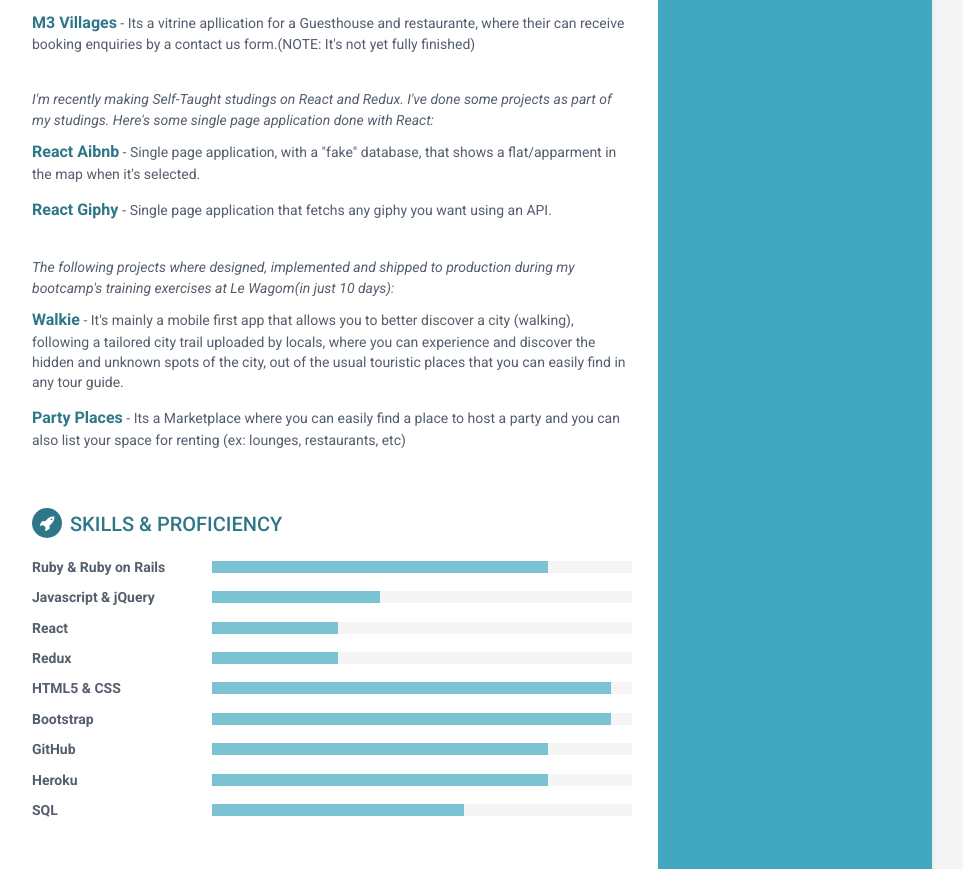
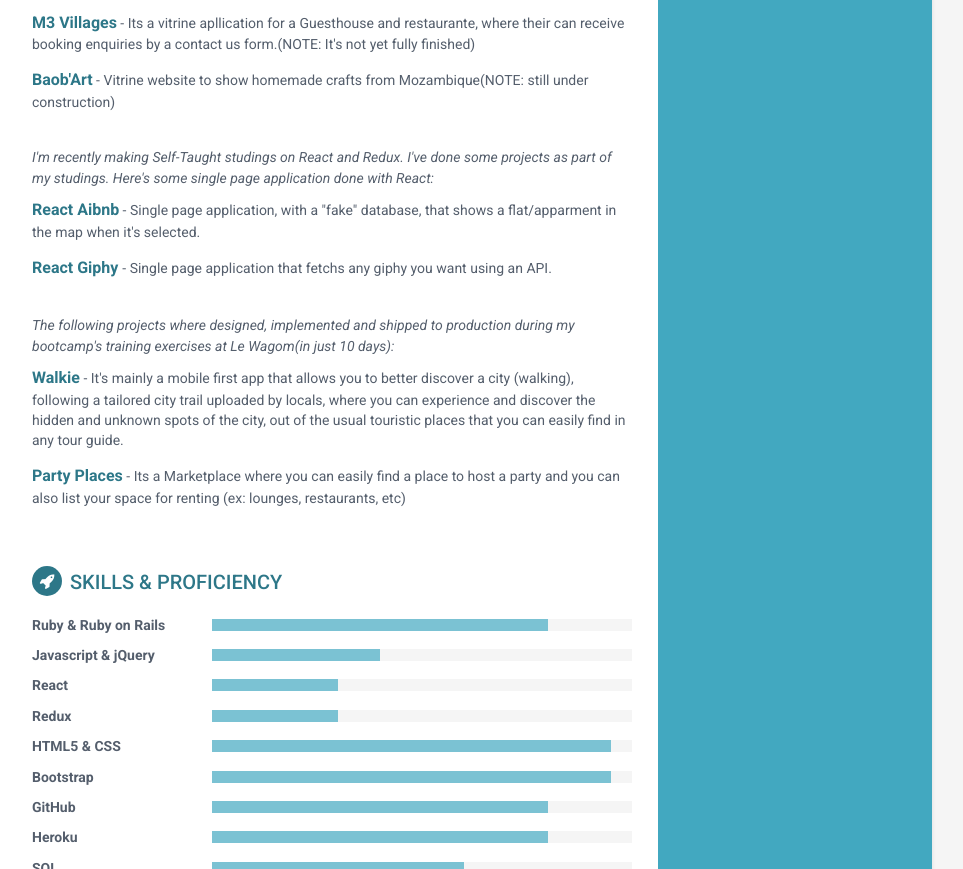
Before and after one commit to maura-baptista/cv-maura-baptista, a plain HTML site: page index.html in a window 1280 px wide. Shown: the part 1044-1913 px from the top of the page, without its empty margins (188-1151 px from the left). Drawn offline with Linux system fonts and the light colour scheme.

Commit message:
addin baonbart app to cv

```diff
--- a/index.html
+++ b/index.html
@@ -163,6 +163,10 @@
                  <div class="item">
                     <span class="project-title"><a href="http://www.m3villages.com/" target="_blank">M3 Villages</a></span> -
                     <span class="project-tagline">Its a vitrine apllication for a Guesthouse and restaurante, where their can receive booking enquiries by a contact us form.(NOTE: It's not yet fully finished)</span>
+                </div><!--//item-->
+                <div class="item">
+                    <span class="project-title"><a href="http://www.baobartcrafts.com" target="_blank">Baob'Art</a></span> -
+                    <span class="project-tagline">Vitrine website to show homemade crafts from Mozambique(NOTE: still under construction)</span>
                 </div><!--//item--> <br>
                 <div class="item">
                      <p><i>I'm recently making Self-Taught studings on React and Redux. I've done some projects as part of my studings. Here's some single page application done with React:</i></p>
```
